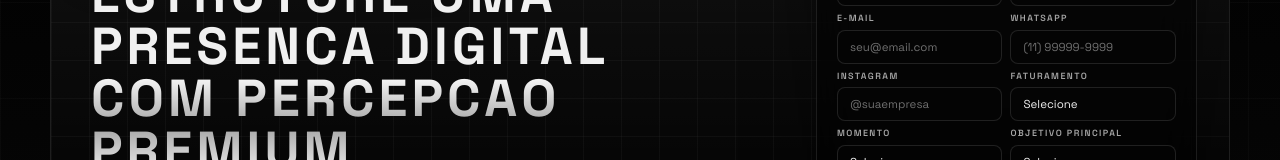
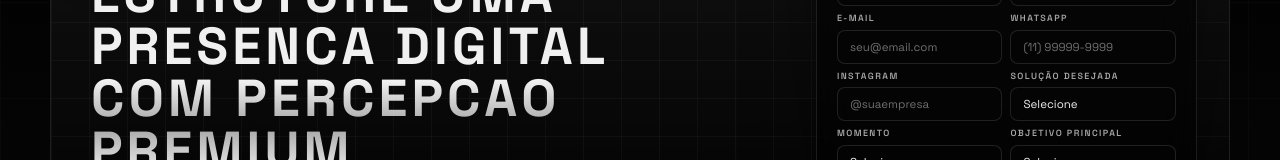
Before and after one commit to victor-hugos/vant-business, a React (Vite) app: page /automatize in a window 1280 px wide. Shown: the part 190-350 px from the top of the page. Built offline with nearby package versions, Linux system fonts and the light colour scheme.

Commit message:
fix: align briefing form label with options

```diff
--- a/src/pages/AutomatizePage.jsx
+++ b/src/pages/AutomatizePage.jsx
@@ -240,7 +240,7 @@ function AutomatizePage() {
                     <input id="instagram" name="instagram" type="text" placeholder="@suaempresa" className={inputClassName} />
                   </div>
                   <div className="sm:col-span-1">
-                    <label className={labelClassName} htmlFor="solucao">Faturamento</label>
+                    <label className={labelClassName} htmlFor="solucao">Solução desejada</label>
                     <select id="solucao" name="solucao" required className={`${inputClassName} appearance-none`}>
                       <option value="">Selecione</option>
                       {serviceOptions.map((option) => <option key={option} value={option}>{option}</option>)}
```
